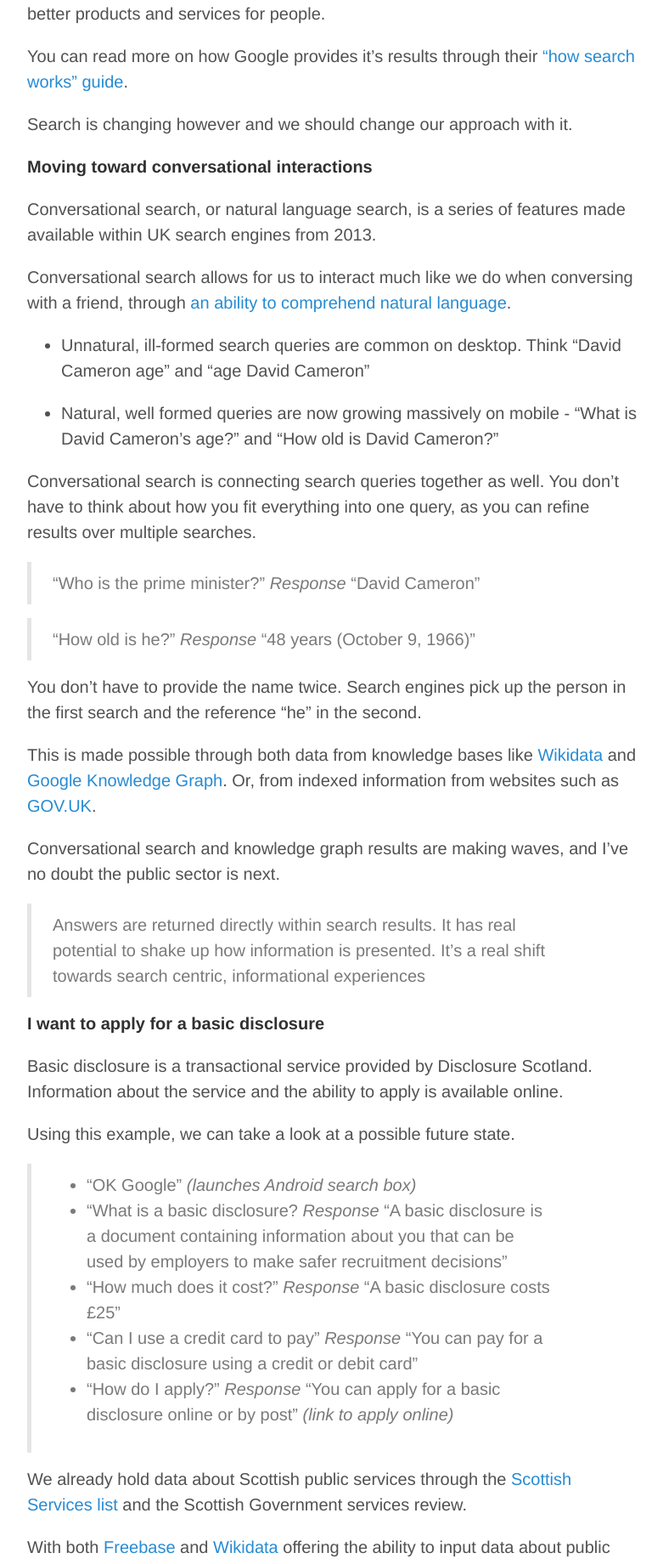
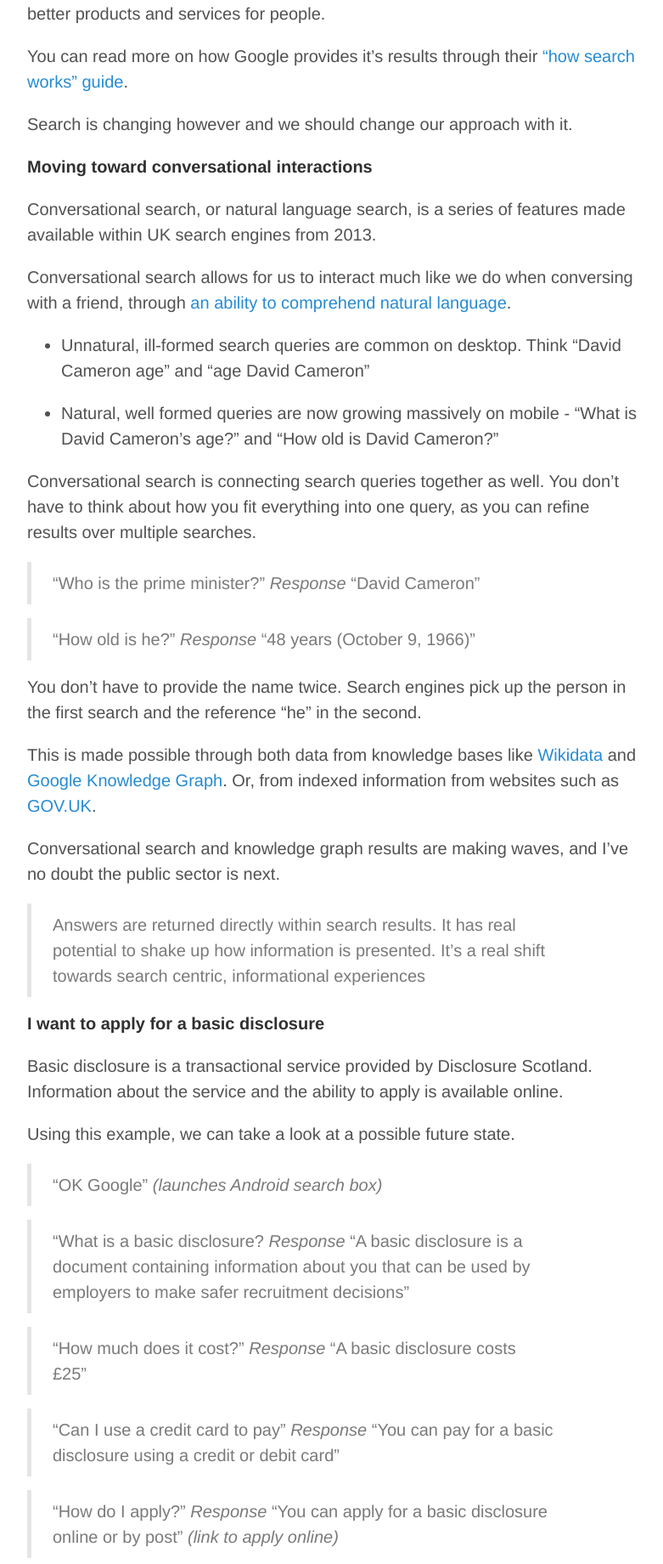
Before and after one commit to calcode/calcode.github.io, a Jekyll site: the page built from _posts/2015-06-15-search-centric-public-services.md, in a window 1280 px wide. Shown: the part 662-2502 px from the top of the page at 85% size, without its empty margins (248-1029 px from the left). Built offline with Jekyll 4.4.1, drawn with Linux system fonts in a browser that asks for light colours; Markdown is read by kramdown in place of the engine named in the settings.

Commit message:
MD fixes

```diff
--- a/_posts/2015-06-15-search-centric-public-services.md
+++ b/_posts/2015-06-15-search-centric-public-services.md
@@ -48,11 +48,15 @@
 
 Using this example, we can take a look at a possible future state.
 
-> - “OK Google” *(launches Android search box)*
-> - “What is a basic disclosure? *Response* “A basic disclosure is a document containing information about you that can be used by employers to make safer recruitment decisions”
-> - “How much does it cost?” *Response* “A basic disclosure costs £25”
-> - “Can I use a credit card to pay” *Response* “You can pay for a basic disclosure using a credit or debit card”
-> - “How do I apply?” *Response* “You can apply for a basic disclosure online or by post” *(link to apply online)*
+> “OK Google” *(launches Android search box)*
+
+> “What is a basic disclosure? *Response* “A basic disclosure is a document containing information about you that can be used by employers to make safer recruitment decisions”
+
+> “How much does it cost?” *Response* “A basic disclosure costs £25”
+
+> “Can I use a credit card to pay” *Response* “You can pay for a basic disclosure using a credit or debit card”
+
+> “How do I apply?” *Response* “You can apply for a basic disclosure online or by post” *(link to apply online)*
 
 We already hold data about Scottish public services through the [Scottish Services list](http://standards.esd.org.uk/?uri=list%2FscottishServices&tab=details) and the Scottish Government services review.
 
```
